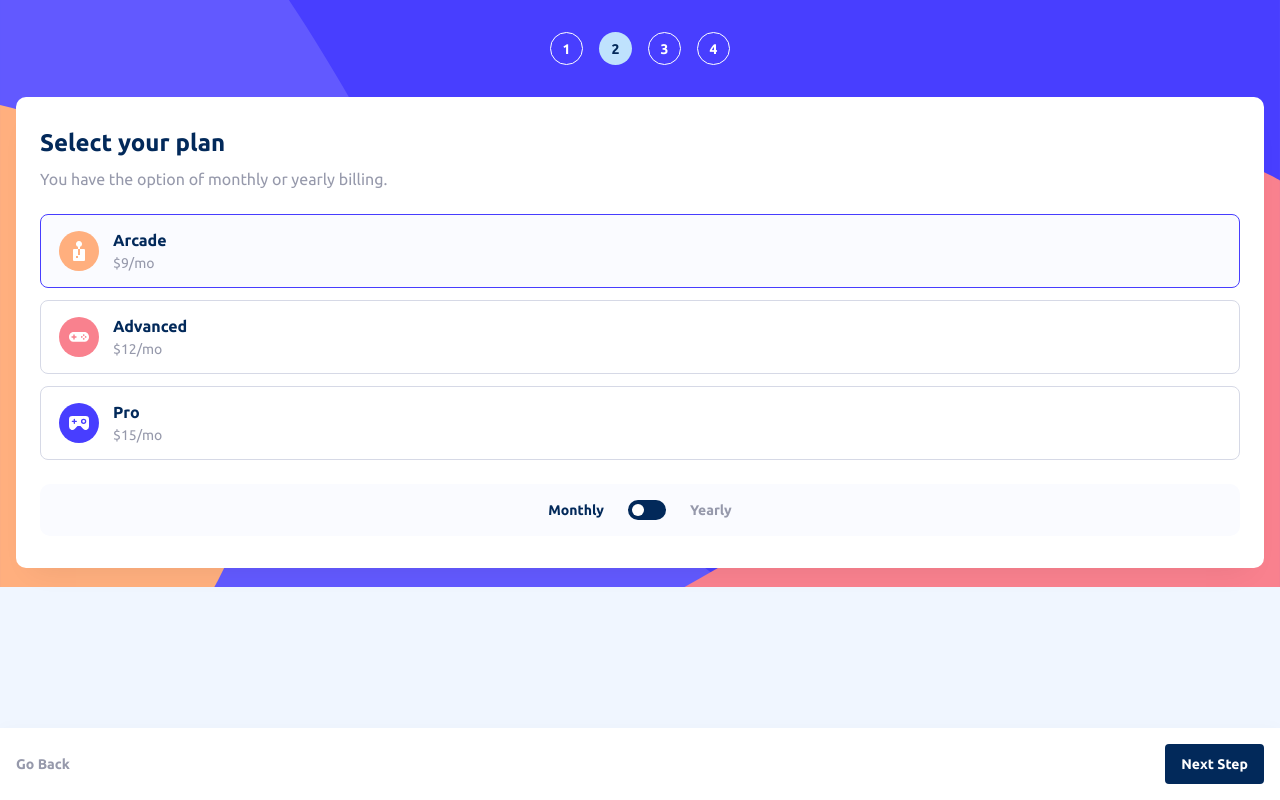
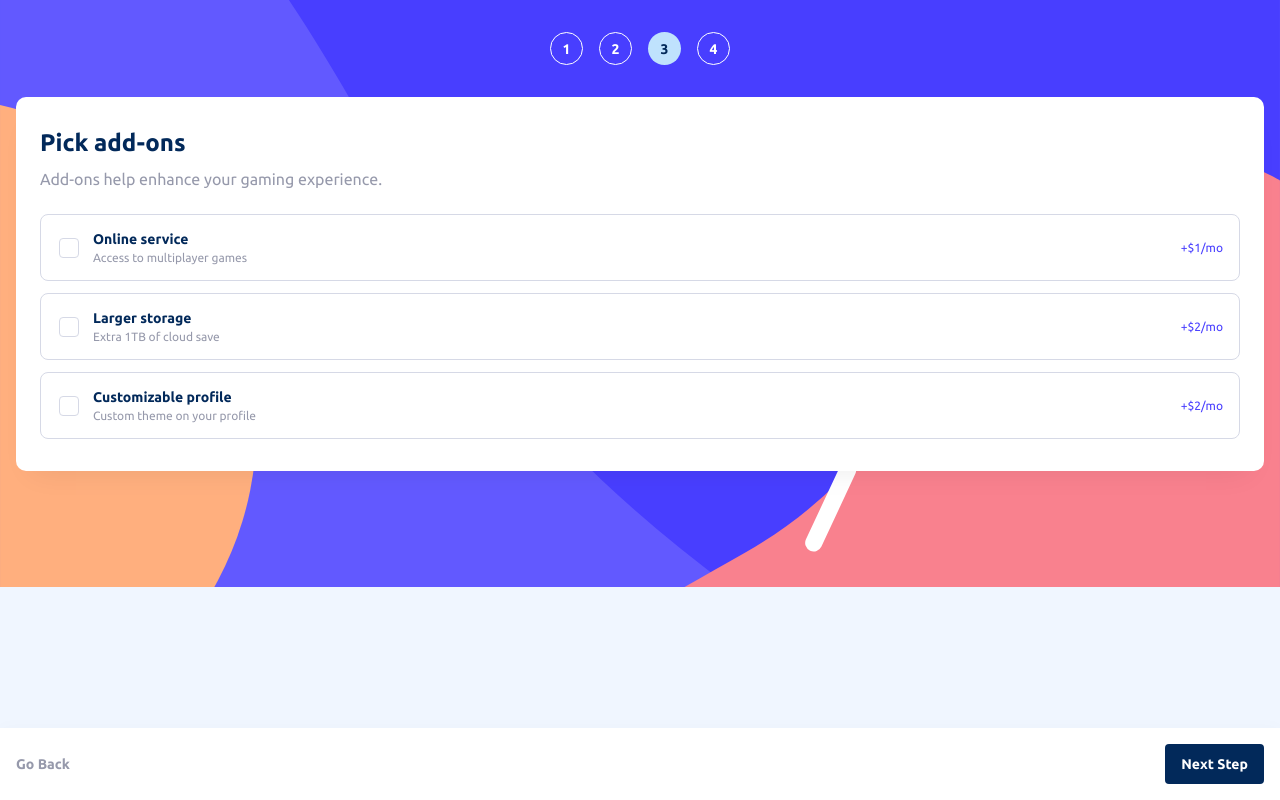
Before and after one commit to Tyzer33/Multi-step-form, a React (Vite) app: page / in a window 1280 px wide. Built offline with nearby package versions, Linux system fonts and the light colour scheme.

Commit message:
Add 'Pick add-ons' page

```diff
--- a/src/App.tsx
+++ b/src/App.tsx
@@ -45,7 +45,6 @@ function App() {
 export default App
 
 /*
-
   <!-- Sidebar start -->
 
   Step 1
@@ -78,22 +77,6 @@ export default App
 
   <!-- Step 2 end -->
 
-  <!-- Step 3 start -->
-
-  Online service
-  Access to multiplayer games
-  +$1/mo
-
-  Larger storage
-  Extra 1TB of cloud save
-  +$2/mo
-
-  Customizable Profile
-  Custom theme on your profile
-  +$2/mo
-
-  <!-- Step 3 end -->
-
   <!-- Step 4 start -->
 
   <!-- Dynamically add subscription and add-on selections here -->
--- a/src/components/PickAddOns.tsx
+++ b/src/components/PickAddOns.tsx
@@ -1,5 +1,101 @@
+import styled, { css } from 'styled-components'
+import { flex } from '../styles/mixins'
+import { colors } from '../styles/variables'
+import { addons } from '../utils/data'
+import { useFormContext } from '../utils/customHooks'
+import checkedIcon from '../assets/icon-checkmark.svg'
+
+const Container = styled.div`
+  ${flex({ direction: 'column' })}
+  gap: .75rem;
+`
+
+const CheckboxContainer = styled.label<{ $selected: boolean }>`
+  ${flex({ direction: 'row', align: 'center' })}
+  border: 1px solid ${colors.border};
+  padding: 1rem 1rem 1rem 1.125rem;
+  gap: 0.875rem;
+  border-radius: 0.5rem;
+  cursor: pointer;
+  user-select: none;
+
+  ${({ $selected }) =>
+    $selected &&
+    css`
+      border: 1px solid ${colors.secondaryInteractive};
+      background: ${colors.planBg};
+    `}
+`
+
+const StyledCheckbox = styled.div<{ $selected: boolean }>`
+  ${flex({ align: 'center', justify: 'center' })}
+  height: 1.25rem;
+  aspect-ratio: 1/1;
+  border-radius: 0.25rem;
+  border: 1px solid ${colors.border};
+
+  ${({ $selected }) =>
+    $selected &&
+    css`
+      background: ${colors.secondaryInteractive};
+      border: none;
+
+      &::after {
+        content: url(${checkedIcon});
+      }
+    `}
+`
+
+const Checkbox = styled.input`
+  display: none;
+`
+
+const InfosContainer = styled.div`
+  ${flex({ direction: 'column' })}
+  gap: .25rem;
+  flex: 1;
+`
+
+const Name = styled.p`
+  font-size: 0.875rem;
+  font-weight: 700;
+  color: ${colors.secondaryClr};
+`
+
+const Description = styled.p`
+  font-size: 0.75rem;
+`
+
+const Price = styled.p`
+  font-size: 0.75rem;
+  color: ${colors.secondaryInteractive};
+`
+
 function PickAddOns() {
-  return <div>PickAddOns</div>
+  const { isYearly, selectedAddons, toggleAddon } = useFormContext()
+
+  return (
+    <Container>
+      {addons.map(({ name, description, price }) => (
+        <CheckboxContainer htmlFor={name} key={name} $selected={selectedAddons[name]}>
+          <StyledCheckbox $selected={selectedAddons[name]}>
+            <Checkbox
+              type="checkbox"
+              name="plan"
+              id={name}
+              checked={selectedAddons[name]}
+              onChange={() => toggleAddon(name)}
+            />
+          </StyledCheckbox>
+          <InfosContainer>
+            <Name>{name}</Name>
+            <Description>{description}</Description>
+          </InfosContainer>
+          <Price>{isYearly ? `+$${price * 10}/yr` : `+$${price}/mo`}</Price>
+        </CheckboxContainer>
+      ))}
+    </Container>
+  )
 }
 
 export default PickAddOns
--- a/src/context/FormContext/FormProvider.tsx
+++ b/src/context/FormContext/FormProvider.tsx
@@ -9,9 +9,14 @@ type Props = {
 // TODO: Envoyer les données du formulaire au serveur quand le formulaire est complété
 
 function FormProvider({ children }: Props) {
-  const [currentStep, setCurrentStep] = useState(1) // TODO: Remettre à 0
+  const [currentStep, setCurrentStep] = useState(2) // TODO: Remettre à 0
   const [isYearly, setIsYearly] = useState(false)
   const [selectedPlan, setSelectedPlan] = useState('Arcade') // TODO: type = 'Arcade' | 'Advanced' | 'Pro'
+  const [selectedAddons, setSelectedAddons] = useState({
+    'Online service': false,
+    'Larger storage': false,
+    'Customizable profile': false,
+  })
   const [isCompleted, setIsCompleted] = useState(false)
 
   const setNextStep = useCallback(() => {
@@ -26,6 +31,10 @@ function FormProvider({ children }: Props) {
     setIsCompleted(true)
   }, [])
 
+  const toggleAddon = useCallback((key: keyof typeof selectedAddons) => {
+    setSelectedAddons((prevState) => ({ ...prevState, [key]: !prevState[key] }))
+  }, [])
+
   const value = useMemo(
     () => ({
       currentStep,
@@ -37,6 +46,8 @@ function FormProvider({ children }: Props) {
       setIsYearly,
       selectedPlan,
       setSelectedPlan,
+      selectedAddons,
+      toggleAddon,
     }),
     [
       currentStep,
@@ -48,6 +59,8 @@ function FormProvider({ children }: Props) {
       setIsYearly,
       selectedPlan,
       setSelectedPlan,
+      selectedAddons,
+      toggleAddon,
     ],
   )
 
--- a/src/utils/data.ts
+++ b/src/utils/data.ts
@@ -25,4 +25,10 @@ export const plan = [
   { name: 'Arcade', price: 9, logo: arcadeLogo },
   { name: 'Advanced', price: 12, logo: advancedLogo },
   { name: 'Pro', price: 15, logo: proLogo },
-]
+] as const
+
+export const addons = [
+  { name: 'Online service', description: 'Access to multiplayer games', price: 1 },
+  { name: 'Larger storage', description: 'Extra 1TB of cloud save', price: 2 },
+  { name: 'Customizable profile', description: 'Custom theme on your profile', price: 2 },
+] as const
--- a/src/utils/types.ts
+++ b/src/utils/types.ts
@@ -8,4 +8,10 @@ export type FormContextType = {
   setIsYearly: React.Dispatch<React.SetStateAction<boolean>>
   selectedPlan: string
   setSelectedPlan: React.Dispatch<React.SetStateAction<string>>
+  selectedAddons: {
+    'Online service': boolean
+    'Larger storage': boolean
+    'Customizable profile': boolean
+  }
+  toggleAddon: (key: 'Online service' | 'Larger storage' | 'Customizable profile') => void
 }
```
Also changed, not shown: src/assets/icon-checkmark.svg.
